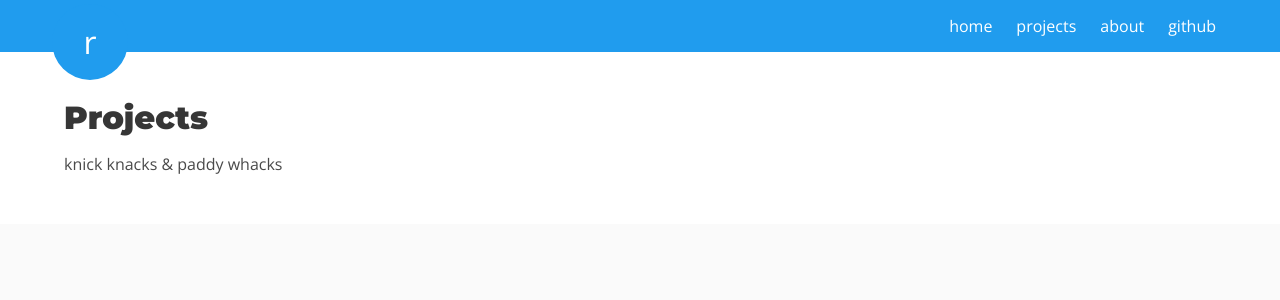
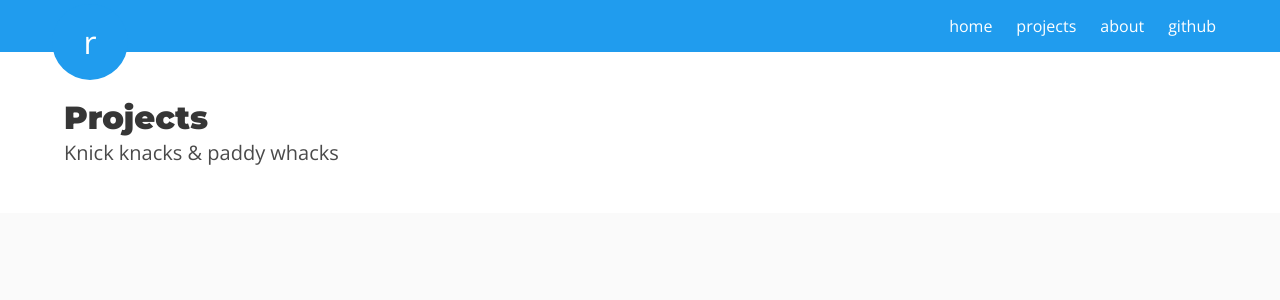
Before and after one commit to RamChilla/ramchilla.github.io, a Jekyll site: the page built from projects.md, in a window 1280 px wide. Shown: the top 300 px of the page. Built offline with Jekyll 4.4.1, drawn with Linux system fonts in a browser that asks for light colours; nearby versions of some CDN libraries.

Commit message:
idk, I lost track, clearing change commit
It's been a while since I visited this, I still lvoe the colors, so just wanted to clear these changes and come back to it.

```diff
--- a/_sass/site/_shapes.scss
+++ b/_sass/site/_shapes.scss
@@ -13,6 +13,7 @@
     }
 }
 
+#navMenu { z-index: 10; }
 .navbar-circle {
     $circle-diameter: 76px;
     border-radius: 50%;
--- a/projects.md
+++ b/projects.md
@@ -4,6 +4,8 @@ title: Projects | ramchilla.github.io
 description: Some projects
 colorclass: info
 ---
+{:.title}
+# Projects
 
-# Projects
-knick knacks &amp; paddy whacks
+{:.subtitle}
+Knick knacks &amp; paddy whacks
```
Also changed, not shown: index.md (+1 -0 lines).
